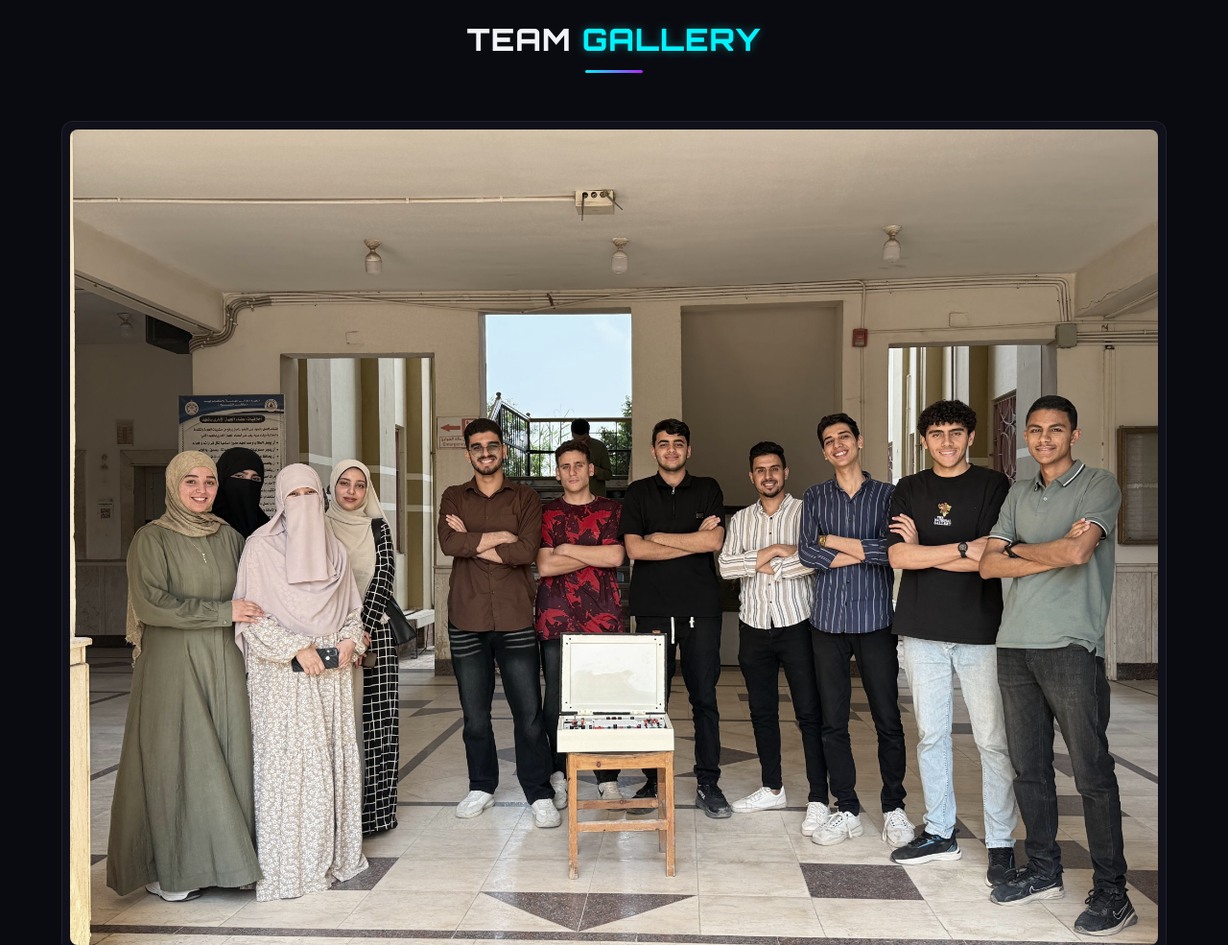
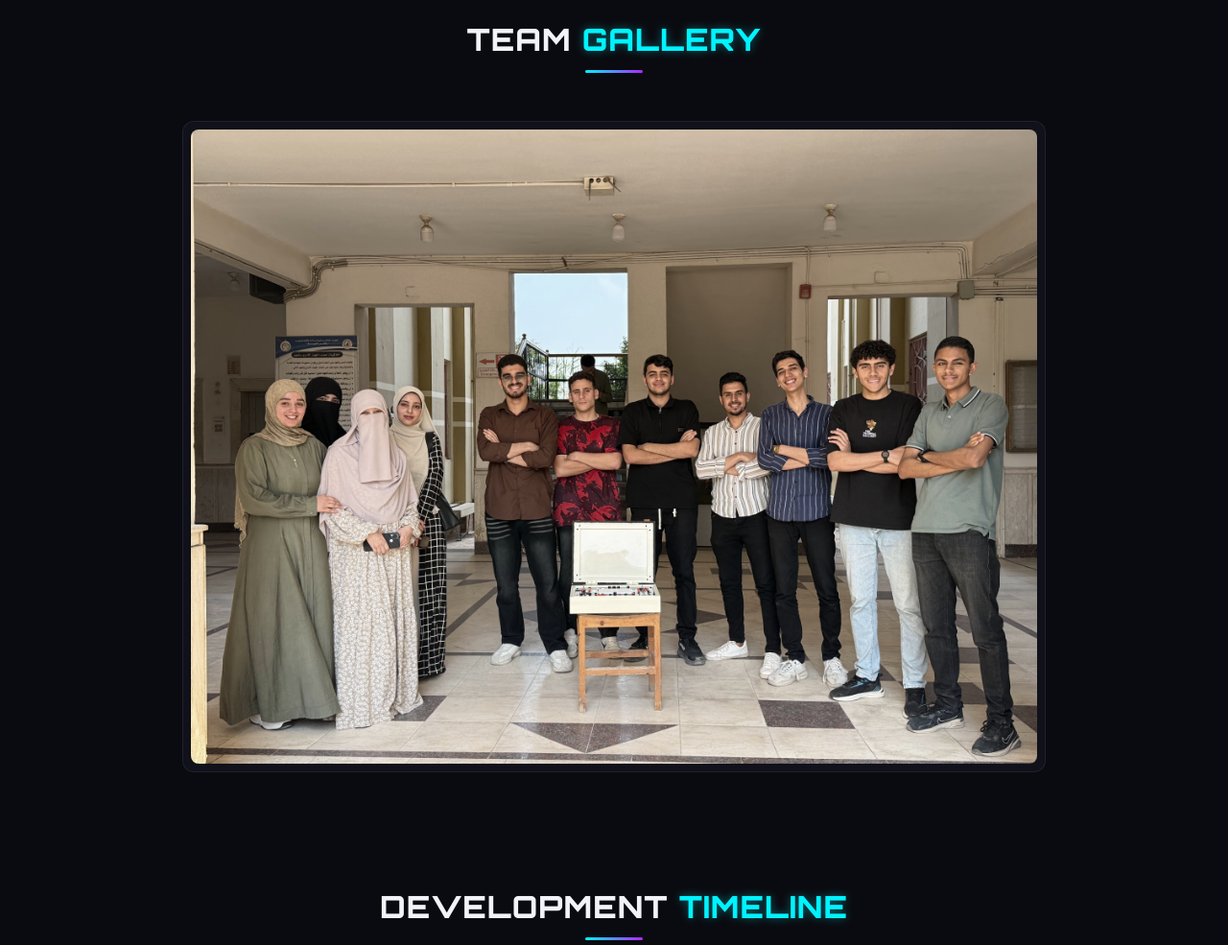
Before and after one commit to MohamedZidan0/Kit-Electronics, a plain HTML site: page index.html in a window 1280 px wide. Shown: the part 5420-6405 px from the top of the page at 96% size. Drawn offline with Linux system fonts and the light colour scheme.

Commit message:
Add styles for single-moment-container
Add styles for single moment container and items.

```diff
--- a/style.css
+++ b/style.css
@@ -76,7 +76,15 @@ body {
     border-bottom: 1px solid var(--border-glass);
     z-index: 1000;
 }
+.single-moment-container {
+    width: 100%;
+    max-width: 900px; /* تقدر تكبر الرقم ده أو تصغره حسب إنت عايز الصورة واسعة قد إيه */
+    margin: 0 auto;   /* علشان يخلي الكارت كله في نص الشاشة بالظبط */
+}
 
+.single-moment-container .moment-item {
+    width: 100%;
+}
 .nav-container {
     width: 90%;
     max-width: 1200px;
```
